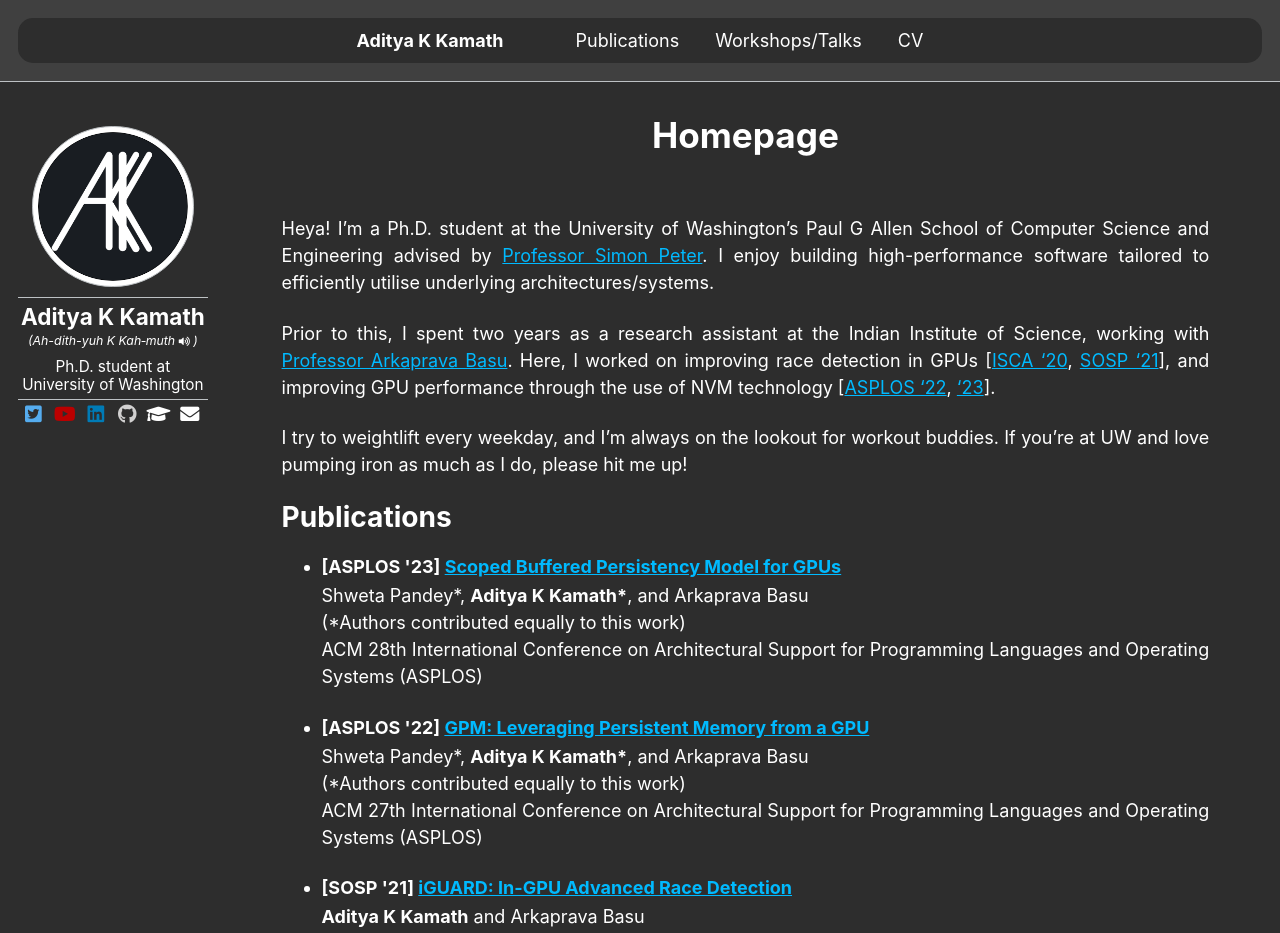
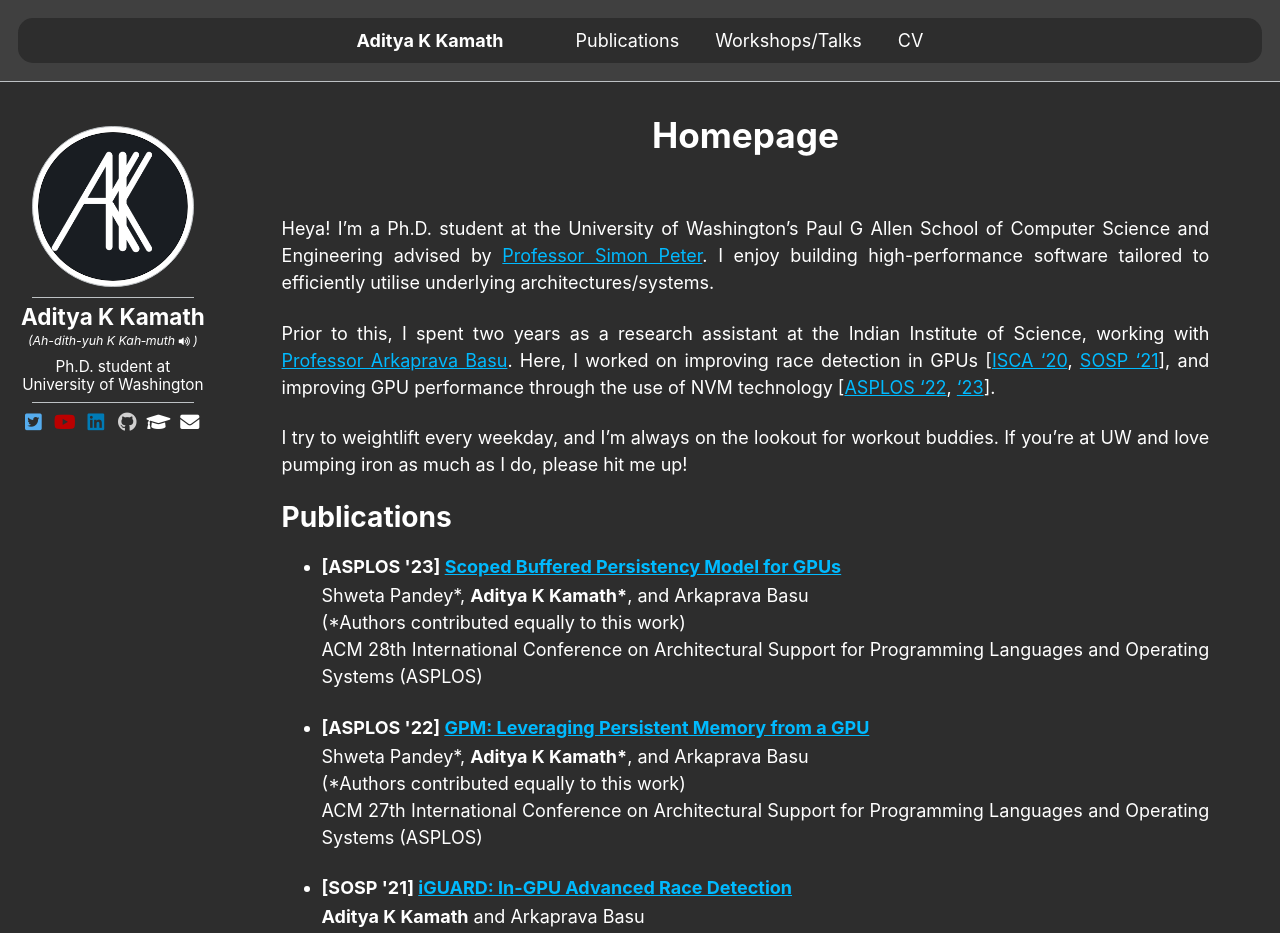
Before and after one commit to AKKamath/akkamath.github.io, a Jekyll site: the page built from _pages/about.md, in a window 1280 px wide. Shown: the top 933 px of the page. Built offline with Jekyll 4.4.1, drawn with Linux system fonts in a browser that asks for light colours.

Commit message:
Make sidebar divider lines smaller and add margins

```diff
--- a/_includes/author-profile.html
+++ b/_includes/author-profile.html
@@ -14,7 +14,7 @@
     {% endif %}
   </div>
 
-  <p class="divider__line author__pronunciation"></p>
+  <p class="divider__line author__pronunciation" style="width: 85%; margin-left: auto; margin-right: auto;"></p>
 
   <div class="author__content">
     <h3 class="author__name">
@@ -33,7 +33,7 @@
     )</div>{% endif %}
     {% if author.bio %}<p class="author__bio">{{ author.bio }}</p>{% endif %}
   </div>
-  <p class="divider__line author__pronunciation"></p>
+  <p class="divider__line author__pronunciation" style="width: 85%; margin-left: auto; margin-right: auto; margin-top: 8px; margin-bottom: 5px;"></p>
 
   <div class="author__urls-wrapper">
     <button class="btn btn--inverse">Follow</button>
```
